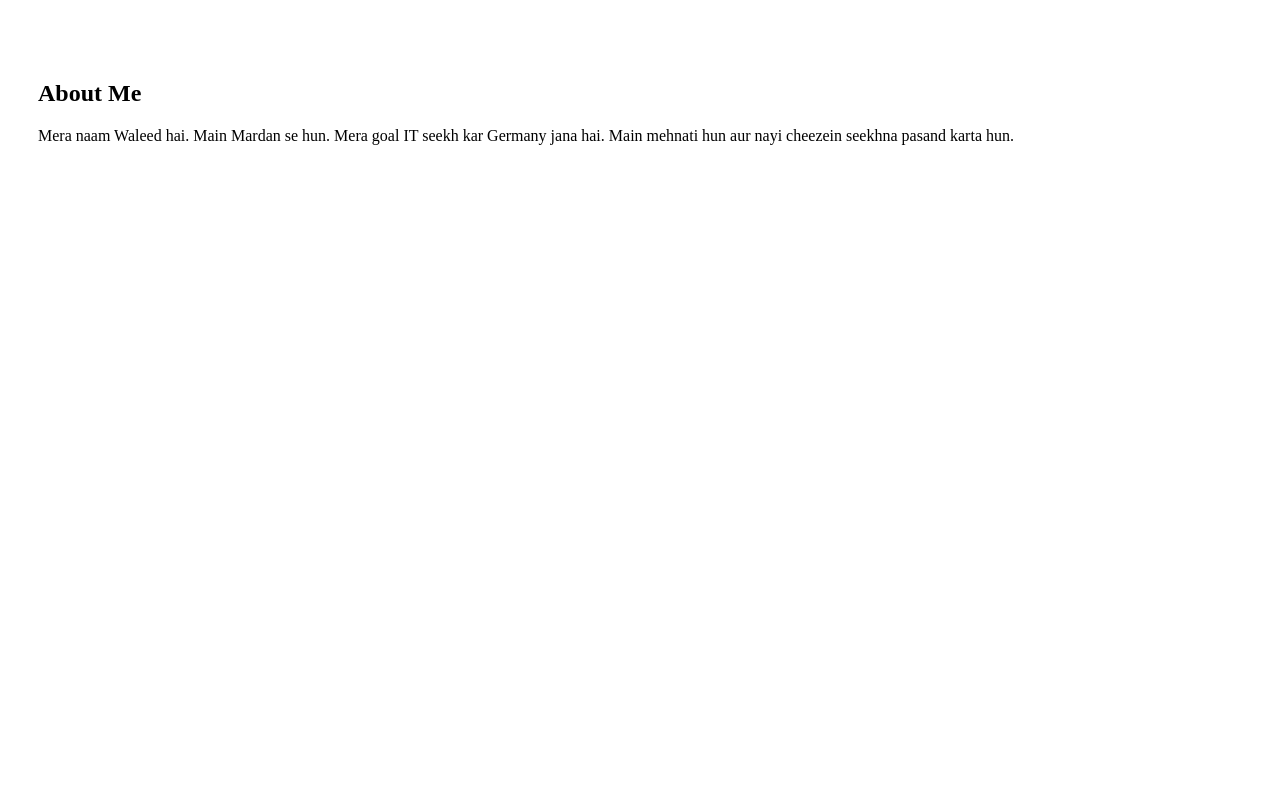
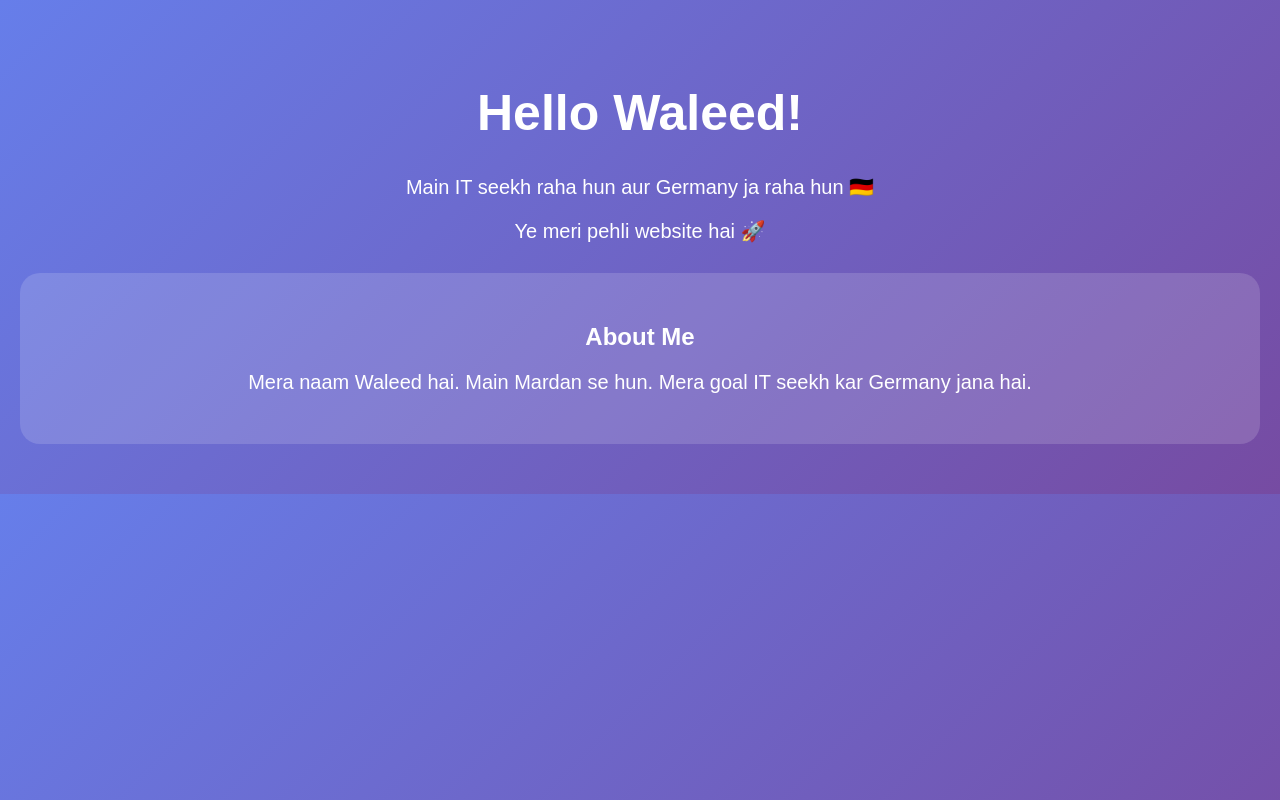
Before and after one commit to mrwaleed02/My-first-website-, a plain HTML site: page index.html in a window 1280 px wide. Drawn offline with Linux system fonts and the light colour scheme.

Commit message:
Create initial HTML structure for personal website
Added a new HTML structure with a title and styling, and included a greeting and an 'About Me' section.

```diff
--- a/index.html
+++ b/index.html
@@ -1,5 +1,34 @@
-<div style="background: rgba(255,255,255,0.15); padding: 30px; border-radius: 20px; margin-top: 30px;">
-    <h2>About Me</h2>
-    <p>Mera naam Waleed hai. Main Mardan se hun. Mera goal IT seekh kar Germany jana hai.
-    Main mehnati hun aur nayi cheezein seekhna pasand karta hun.</p>
-</div>
+<!DOCTYPE html>
+<html>
+<head>
+    <title>Waleed - IT Student | Germany Goal</title>
+    <style>
+        body {
+            background: linear-gradient(135deg, #667eea 0%, #764ba2 100%);
+            color: white;
+            text-align: center;
+            font-family: Arial;
+            padding: 50px 20px;
+            margin: 0;
+        }
+        h1 { font-size: 50px; }
+        p { font-size: 20px; }
+        .box {
+            background: rgba(255,255,255,0.15);
+            padding: 30px;
+            border-radius: 20px;
+            margin-top: 30px;
+        }
+    </style>
+</head>
+<body>
+    <h1>Hello Waleed!</h1>
+    <p>Main IT seekh raha hun aur Germany ja raha hun 🇩🇪</p>
+    <p>Ye meri pehli website hai 🚀</p>
+
+    <div class="box">
+        <h2>About Me</h2>
+        <p>Mera naam Waleed hai. Main Mardan se hun. Mera goal IT seekh kar Germany jana hai.</p>
+    </div>
+</body>
+</html>
```
